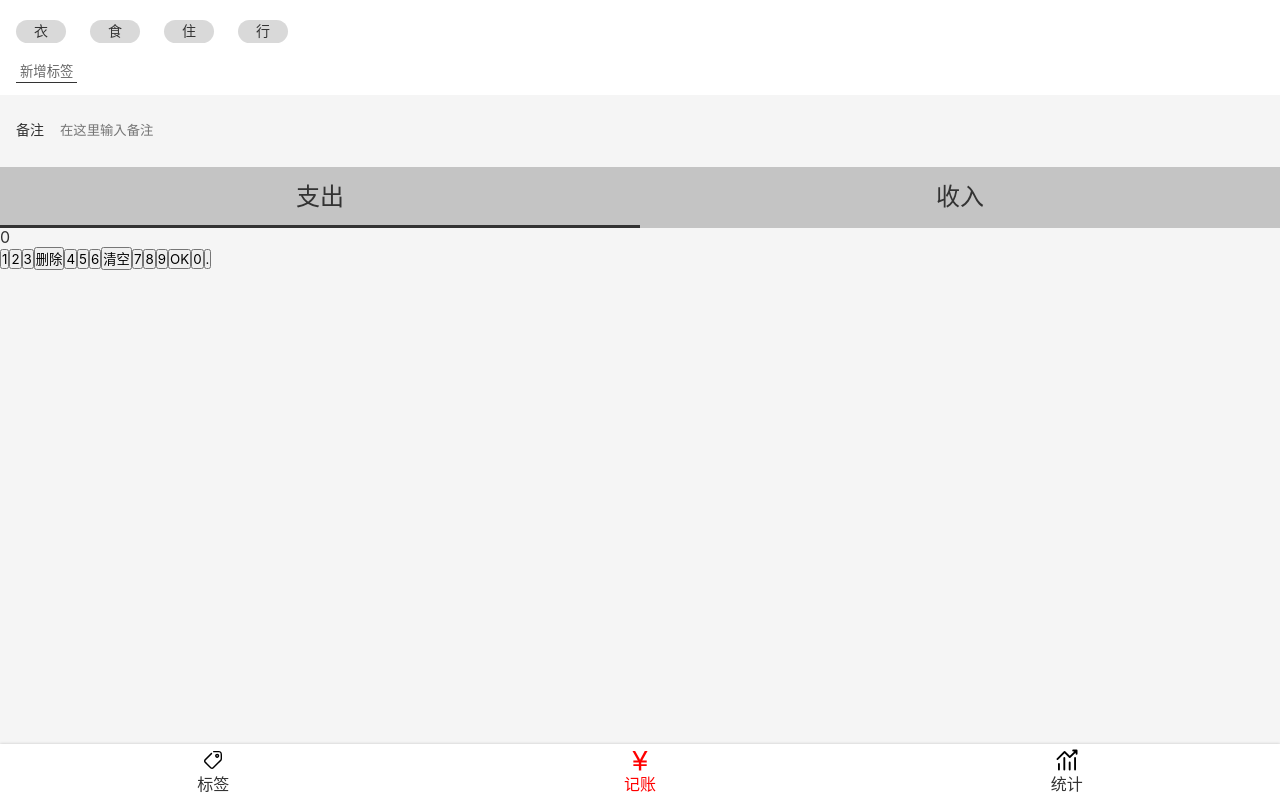
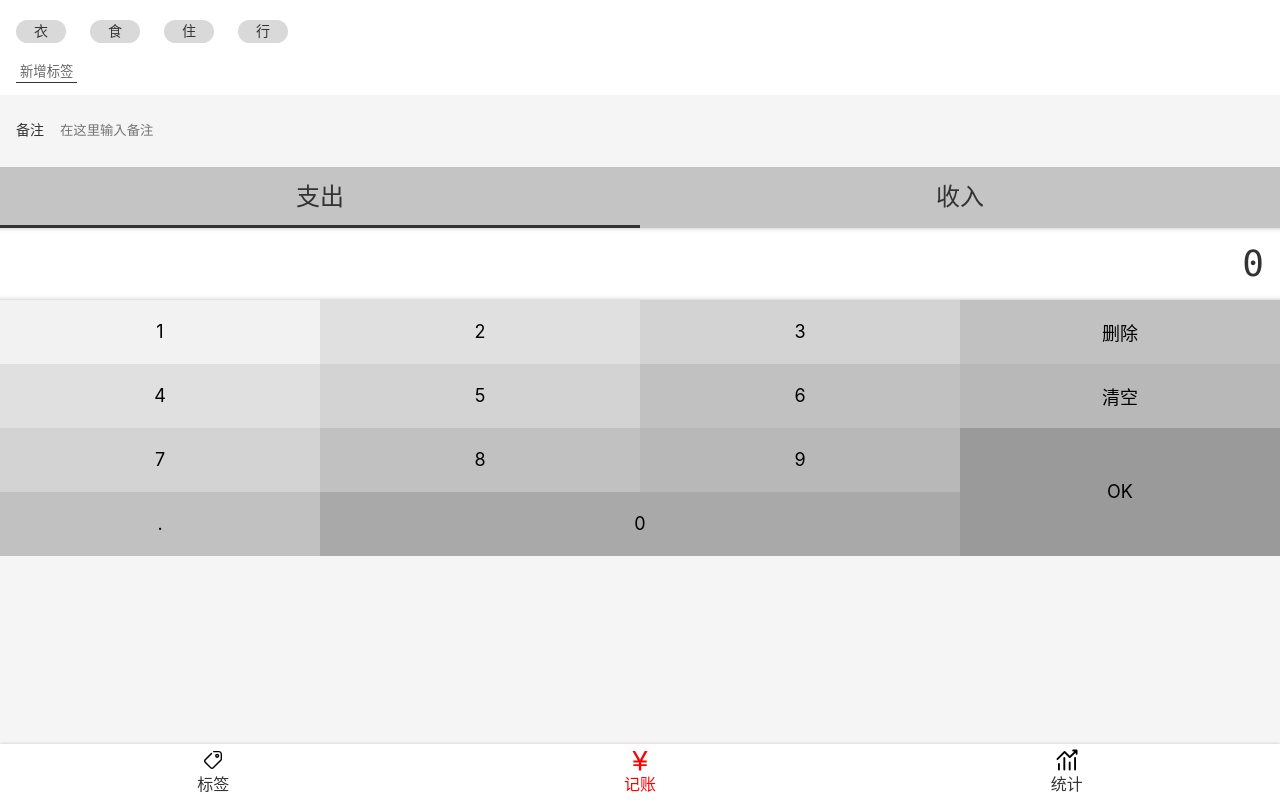
Before and after one commit to GeekyGuang/dobby-react-code, a React app: page /#/money in a window 1280 px wide. Built offline with nearby package versions, Linux system fonts and the light colour scheme; the HTML template or start-up script is replaced by a standard one.

Commit message:
完成NumberPad的CSS

```diff
--- a/src/index.scss
+++ b/src/index.scss
@@ -26,3 +26,9 @@
 :focus {
   outline: none;
 }
+
+.clearfix::after {
+  content: '';
+  display: block;
+  clear: both;
+}
--- a/src/views/Money.tsx
+++ b/src/views/Money.tsx
@@ -63,7 +63,57 @@
 `
 
 const NumberPadSection = styled.section`
+  > .output {
+    background: #fff;
+    font-size: 36px;
+    line-height: 72px;
+    text-align: right;
+    padding: 0 16px;
+    font-family: Consolas, monospace;
+    box-shadow: inset 0 -5px 5px -5px rgba(0,0,0,.25),
+                inset 0 5px 5px -5px rgba(0,0,0,.25);
+  }
+  > .pad {
+    > button {
+      font-size: 18px;
+      width: 25%;
+      height: 64px;
+      float: left;
+      border: none;
+      &.ok {
+        float: right;
+        height: 128px;
+      }
+      &.zero {
+        width: 50%;
+      }
 
+      &:nth-child(1) {
+        background: #f2f2f2;
+      }
+      &:nth-child(2),&:nth-child(5){
+        background: #E0E0E0;
+      }
+      &:nth-child(3), &:nth-child(6), &:nth-child(9) {
+        background: #D3D3D3;
+      }
+      &:nth-child(4), &:nth-child(7), &:nth-child(10), &:nth-child(13) {
+        background: #C1C1C1;
+      }
+      &:nth-child(8), &:nth-child(11){
+        background: #B8B8B8;
+      }
+      &:nth-child(14) {
+        background: #A9A9A9;
+      }
+      &:nth-child(12) {
+        background: #9A9A9A;
+      }
+
+      &:active {
+        background: #fff;
+    }
+  }
 `
 
 
@@ -92,8 +142,8 @@
         </ul>
       </CategorySection>
       <NumberPadSection>
-        <div>0</div>
-        <div>
+        <div className="output">0</div>
+        <div className="pad clearfix">
           <button>1</button>
           <button>2</button>
           <button>3</button>
@@ -105,9 +155,9 @@
           <button>7</button>
           <button>8</button>
           <button>9</button>
-          <button>OK</button>
-          <button>0</button>
+          <button className="ok">OK</button>
           <button>.</button>
+          <button className="zero">0</button>
         </div>
       </NumberPadSection>
     </Layout>
```
